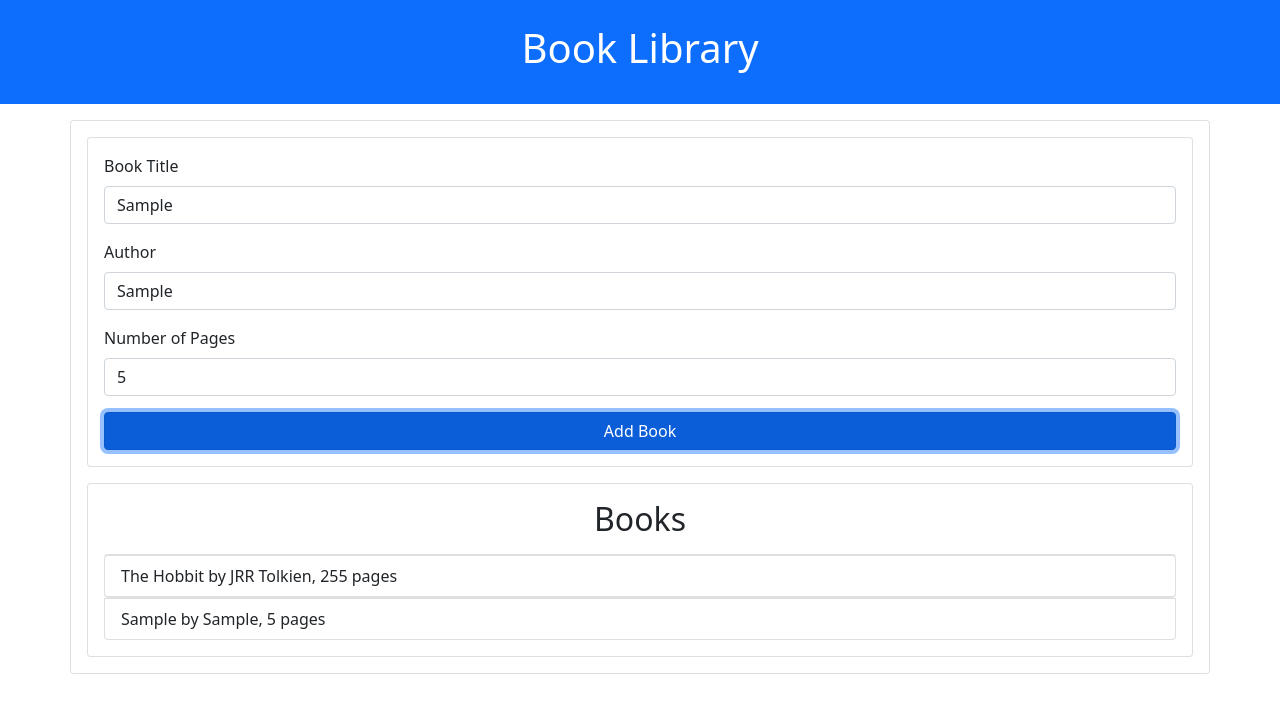
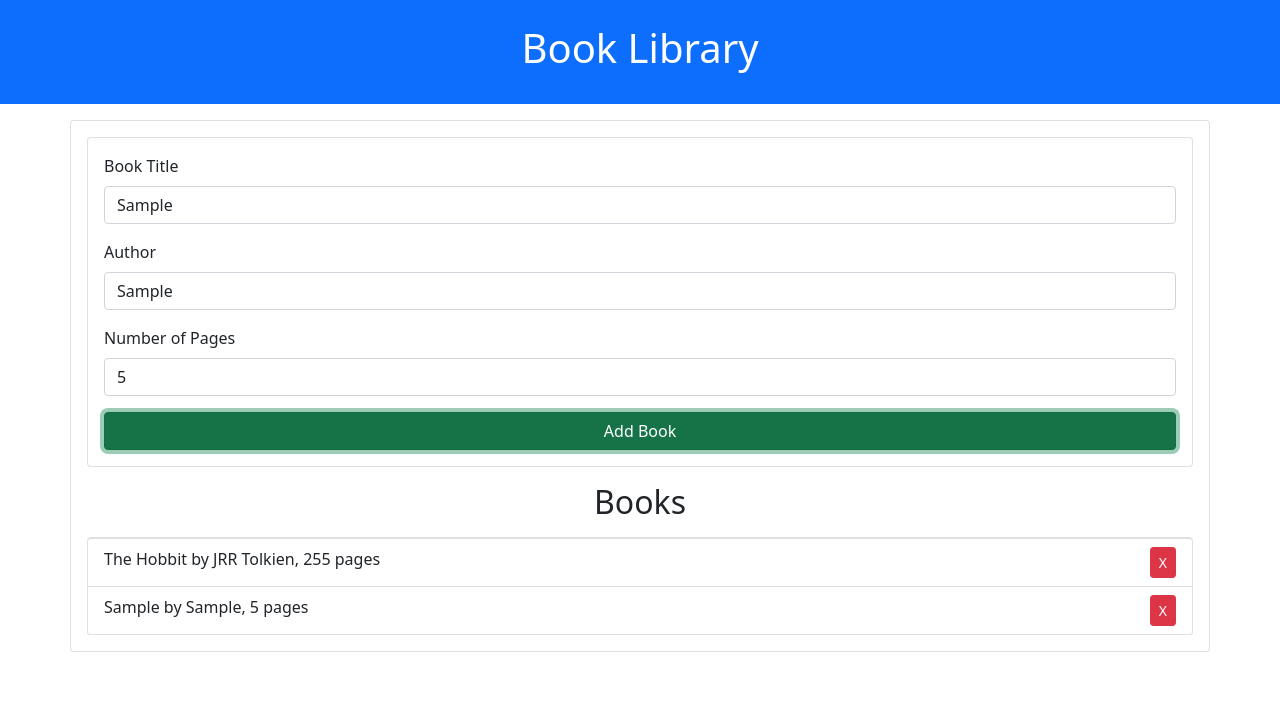
Before and after one commit to Derrickdog/book-library, a plain HTML site: page index.html in a window 1280 px wide. Both pictures are taken after typing "Sample", "Sample", "5" into the empty fields and a click on the button "Add Book". Drawn offline with nearby package versions, Linux system fonts and the light colour scheme.

Commit message:
Add delete button

```diff
--- a/index.html
+++ b/index.html
@@ -30,15 +30,16 @@
                 <input type="checkbox" class="form-check-input" id="haveRead">
                 <label for="haveRead" class="form-check-label">Finished Reading</label>
             </div> -->
-            <button type="submit" class="btn btn-primary" id="addButton">Add Book</button>
+            <button type="submit" class="btn btn-success" id="addButton">Add Book</button>
         </form>
         <!-- <button type="button" class="btn btn-primary" id="logButton">Log Books</button> -->
-        <div class="card card-body" id="bookList">
-            <h2 class="text-center mb-3">Books</h2>
-            <ul id="books" class="list-group">
-                <li class="list-group-item">The Hobbit by JRR Tolkien, 255 pages</li>
-            </ul>
-        </div>
+        <h2 class="text-center mb-3">Books</h2>
+        <ul class="list-group" id="bookList" >
+            <li class="list-group-item">
+                The Hobbit by JRR Tolkien, 255 pages
+                <button class="btn btn-danger btn-sm float-end deleteBtn">X</button>
+            </li>
+        </ul>
     </div>
 </body>
 </html>
--- a/library.js
+++ b/library.js
@@ -24,6 +24,7 @@ Book.prototype.getInfo = function() {
 document.getElementById("bookForm").addEventListener("submit", addBookToLibrary);
 // document.getElementById("addButton").addEventListener("click", addBookToLibraryPrompt);
 // document.getElementById("logButton").addEventListener("click", logBooks);
+document.getElementById("bookList").addEventListener("click", removeBook);
 
 function addBookToLibraryPrompt(){
     const title = window.prompt("Enter Title");
@@ -36,16 +37,33 @@ function addBookToLibraryPrompt(){
 function addBookToLibrary(e){
     e.preventDefault();
 
+    //new book
     const title = document.getElementById("title").value;
     const author = document.getElementById("author").value;
     const numPages = document.getElementById("numPages").value;
     const newBook = new Book(title, author, numPages, "no");
     myLibrary.push(newBook);
 
+    //create li
     const li = document.createElement("li");
     li.className = "list-group-item";
     li.textContent = newBook.getInfo();
+
+    //create delete button
+    const deleteButton = document.createElement("button");
+    deleteButton.className = "btn btn-danger btn-sm float-end deleteBtn";
+    deleteButton.textContent = "X";
+
+    //add items
+    li.appendChild(deleteButton);
     document.getElementById("bookList").appendChild(li);
+}
+
+function removeBook(e){
+    if(e.target.classList.contains("deleteBtn")){
+        const li = e.target.parentElement;
+        document.getElementById("bookList").removeChild(li);
+    }
 }
 
 function logBooks(){
```
